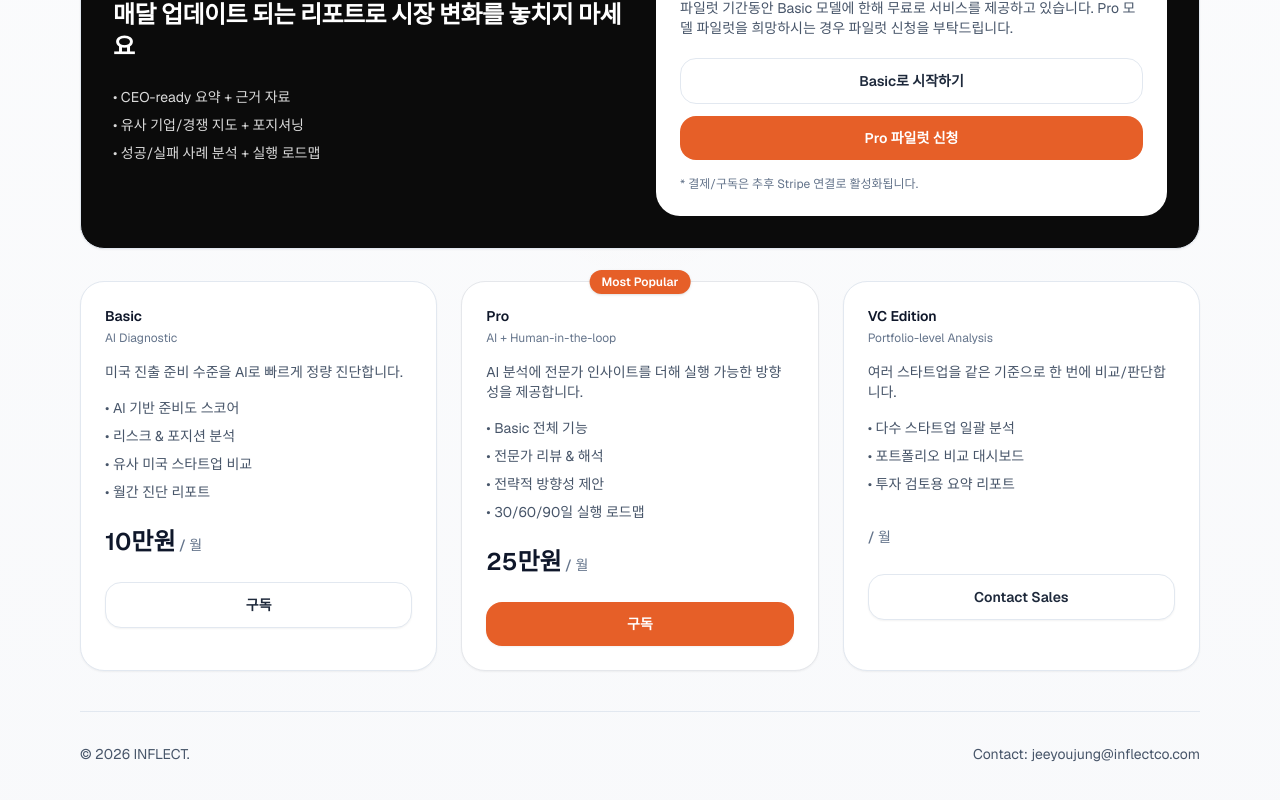
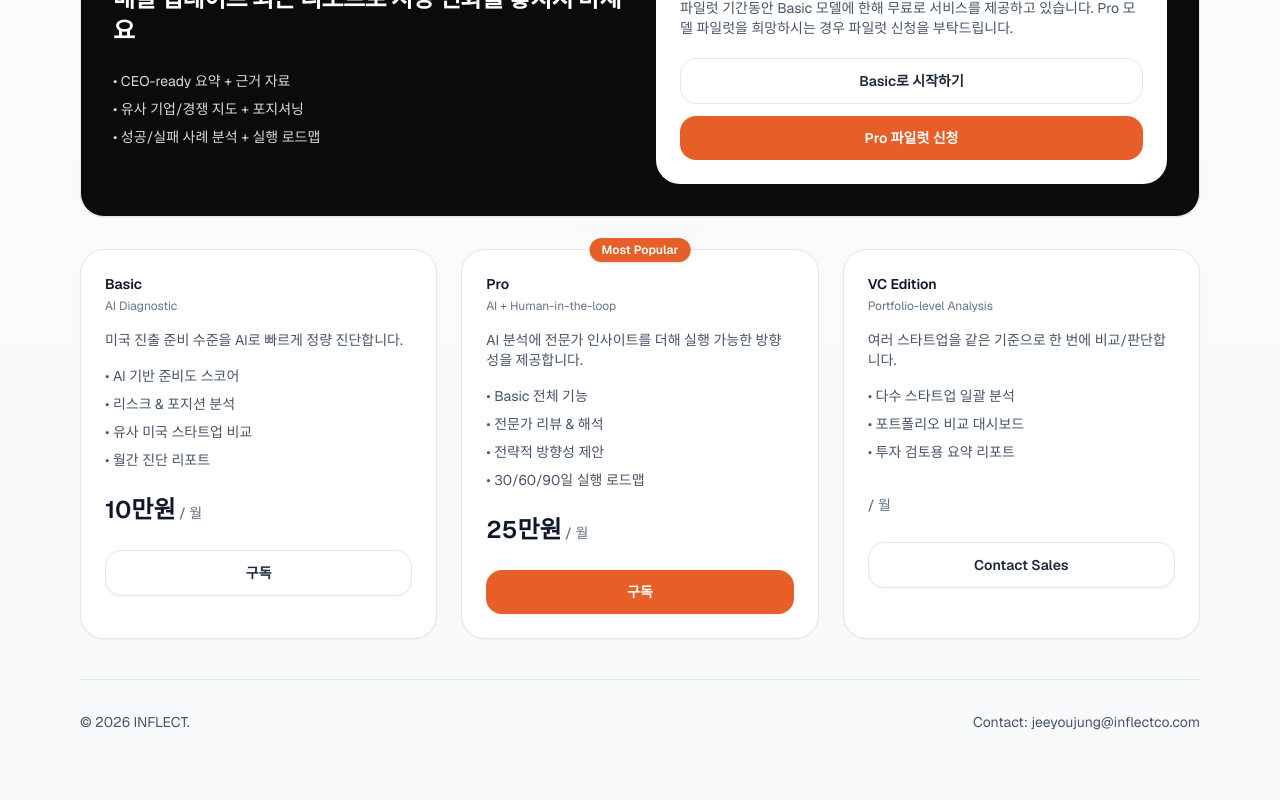
Before and after one commit to kyoungminmin-inflect/Inflect_web, a Next.js app in the folder webfile/inflect-web/: page / in a window 1280 px wide. Shown: the part 2066-2866 px from the top of the page. Built offline with nearby package versions, Linux system fonts and the light colour scheme.

Commit message:
Update page.tsx

```diff
--- a/webfile/inflect-web/app/page.tsx
+++ b/webfile/inflect-web/app/page.tsx
@@ -376,9 +376,7 @@ export default function HomePage() {
                 </Link>
               </div>
 
-              <div className="mt-4 text-xs text-slate-500">
-                * 결제/구독은 추후 Stripe 연결로 활성화됩니다.
-              </div>
+
             </div>
           </div>
         </div>
```
